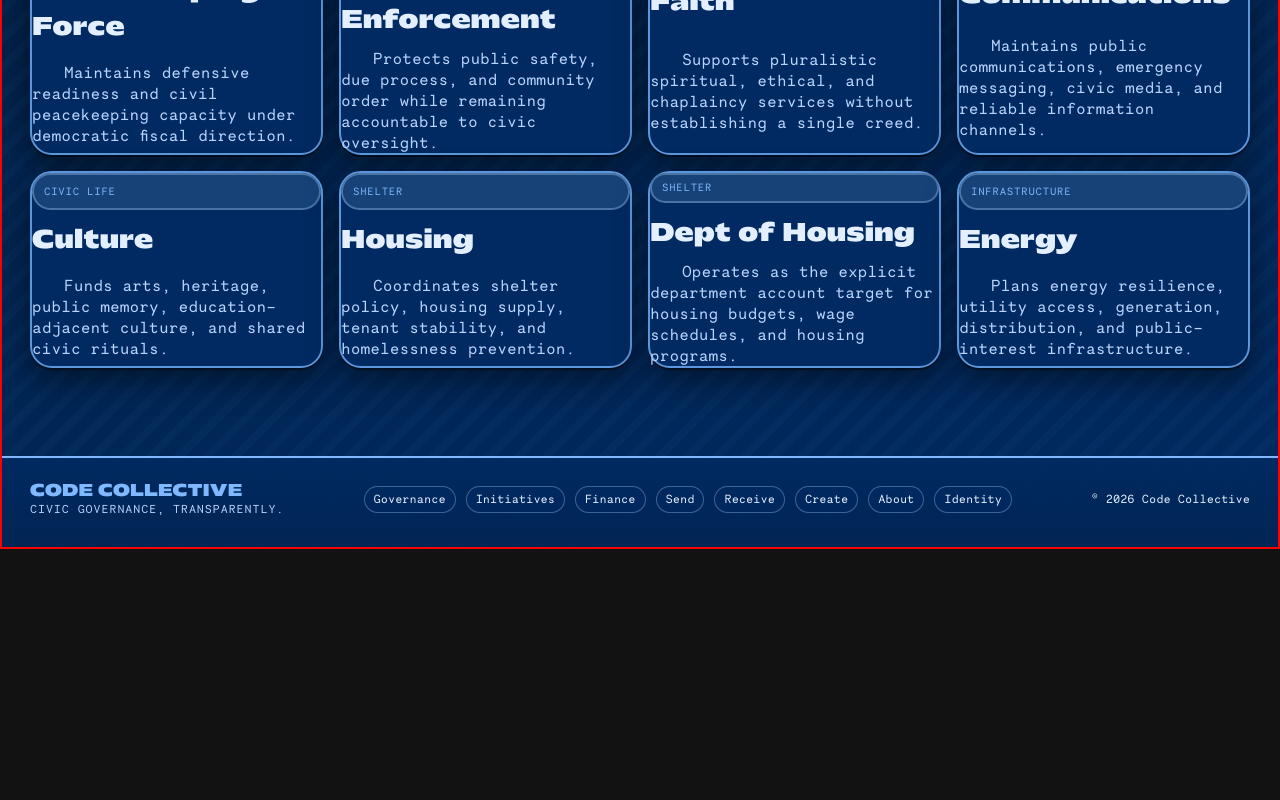
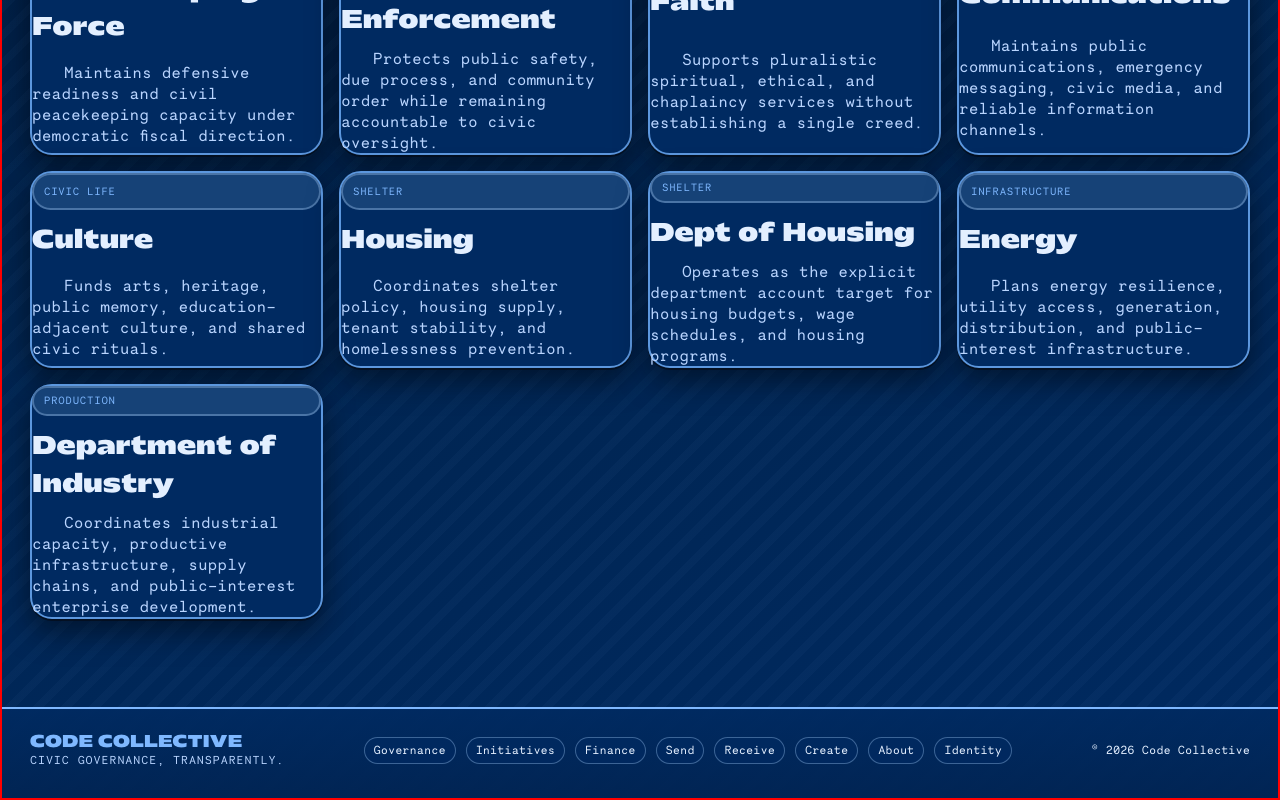
Before and after one commit to juliancoy/OrgPortal, a React (Vite) app in the folder web/: page /departments in a window 1280 px wide. Shown: the part 570-1370 px from the top of the page. Before the commit the page ends 1119 px from the top, so only its background shows below. Built offline with nearby package versions, Linux system fonts and the light colour scheme; no server answers.

Commit message:
feat: add industry department

```diff
--- a/web/src/ui/views/DepartmentsPage.tsx
+++ b/web/src/ui/views/DepartmentsPage.tsx
@@ -48,6 +48,11 @@ const DEPARTMENTS: Department[] = [
     domain: 'Infrastructure',
     mandate: 'Plans energy resilience, utility access, generation, distribution, and public-interest infrastructure.',
   },
+  {
+    name: 'Department of Industry',
+    domain: 'Production',
+    mandate: 'Coordinates industrial capacity, productive infrastructure, supply chains, and public-interest enterprise development.',
+  },
 ]
 
 export function DepartmentsPage() {
```
